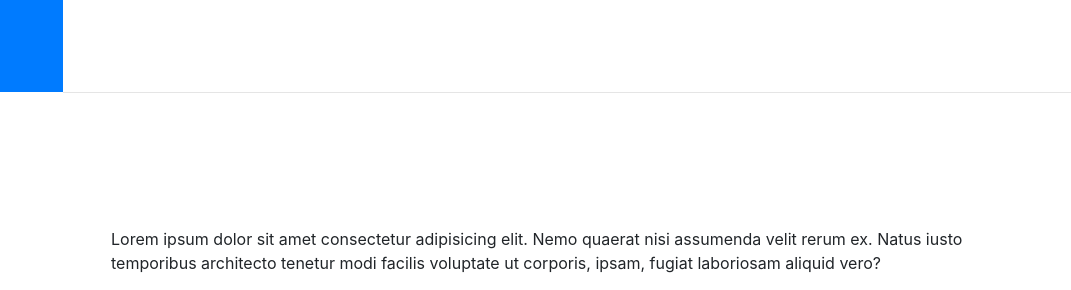
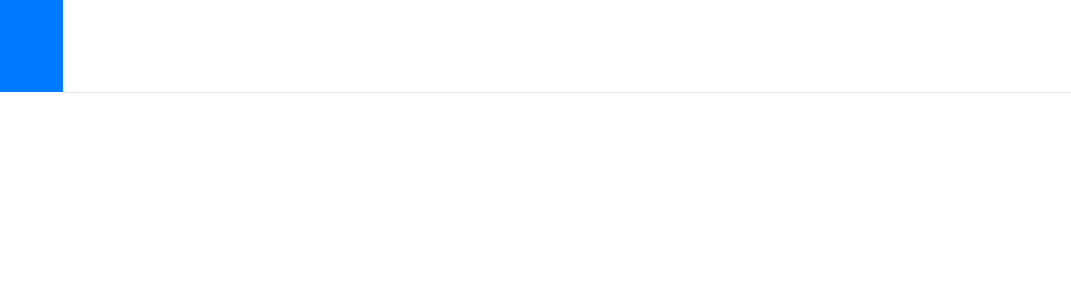
Before and after one commit to jucora/jucora.github.io, a website with bundled scripts: page index.html in a window 1280 px wide. Shown: the part 708-998 px from the top of the page, without its empty margins (209-1280 px from the left). Built offline with nearby package versions, Linux system fonts and the light colour scheme; files whose address does not match are found by name; a web font is replaced by a local one.

Commit message:
removing lorem

```diff
--- a/index.html
+++ b/index.html
@@ -134,12 +134,6 @@
       >
         <div class="w-100">
           <h2 class="mb-5">Some of my projects</h2>
-          <p>
-            Lorem ipsum dolor sit amet consectetur adipisicing elit. Nemo
-            quaerat nisi assumenda velit rerum ex. Natus iusto temporibus
-            architecto tenetur modi facilis voluptate ut corporis, ipsam, fugiat
-            laboriosam aliquid vero?
-          </p>
         </div>
         <div class="row">
           <div class="col-lg-4 col-md-6 col-sm-12">
```
